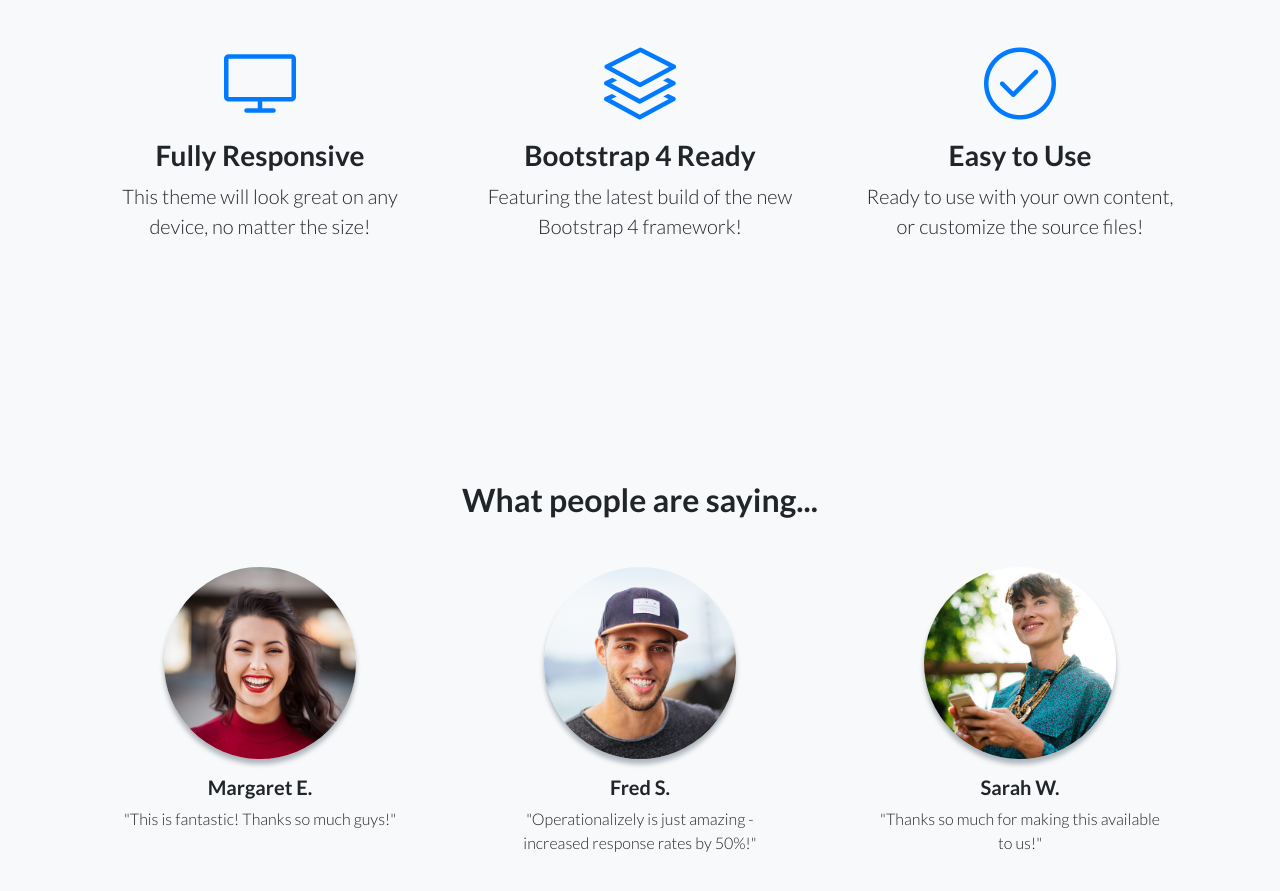
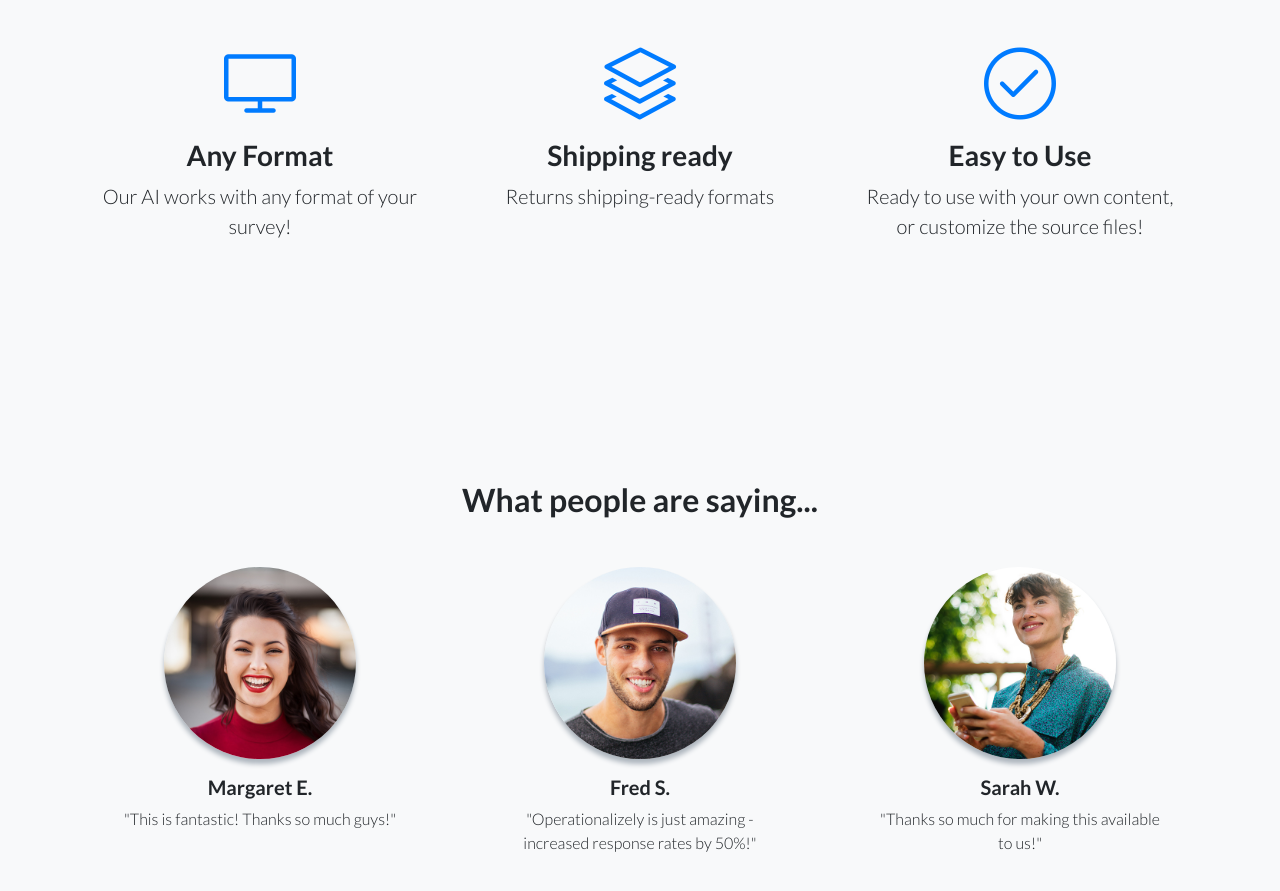
Before and after one commit to operationalizely/landing, a website: page index.html in a window 1280 px wide. Shown: the part 800-1691 px from the top of the page. Drawn offline with nearby package versions, Linux system fonts and the light colour scheme.

Commit message:
Add files via upload

```diff
--- a/index.html
+++ b/index.html
@@ -67,8 +67,8 @@
             <div class="features-icons-icon d-flex">
               <i class="icon-screen-desktop m-auto text-primary"></i>
             </div>
-            <h3>Fully Responsive</h3>
-            <p class="lead mb-0">This theme will look great on any device, no matter the size!</p>
+            <h3>Any Format</h3>
+            <p class="lead mb-0">Our AI works with any format of your survey!</p>
           </div>
         </div>
         <div class="col-lg-4">
@@ -76,8 +76,8 @@
             <div class="features-icons-icon d-flex">
               <i class="icon-layers m-auto text-primary"></i>
             </div>
-            <h3>Bootstrap 4 Ready</h3>
-            <p class="lead mb-0">Featuring the latest build of the new Bootstrap 4 framework!</p>
+            <h3>Shipping ready</h3>
+            <p class="lead mb-0">Returns shipping-ready formats</p>
           </div>
         </div>
         <div class="col-lg-4">
```
